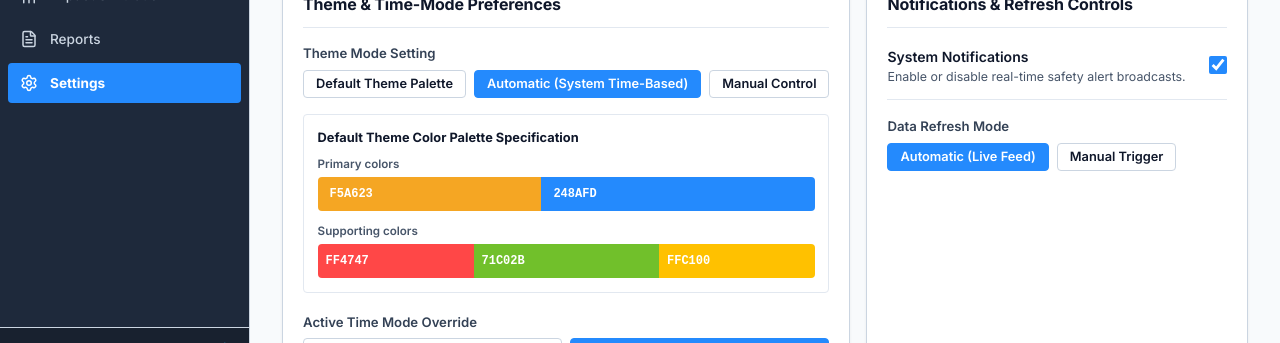
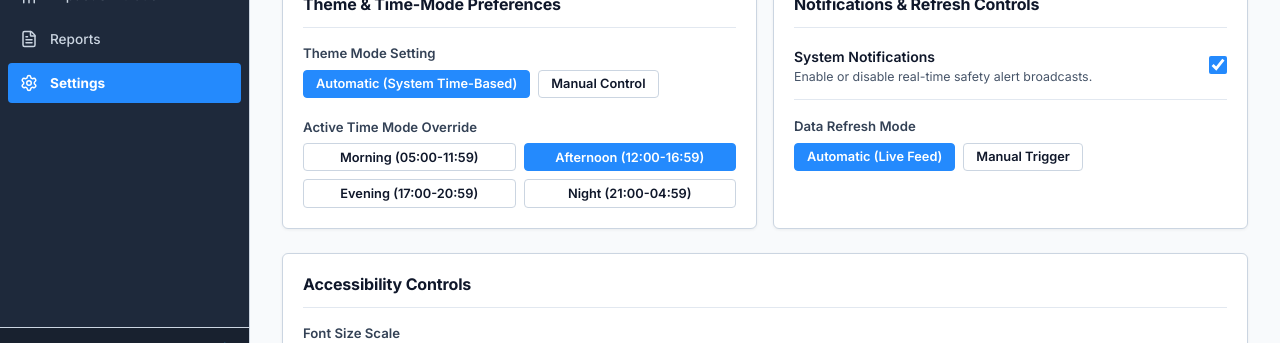
Before and after one commit to zdGARP/SafeRoad_AI, a React (Vite) app: page /settings in a window 1280 px wide. Shown: the part 431-774 px from the top of the page. Built offline with nearby package versions, Linux system fonts and the light colour scheme; no server answers.

Commit message:
Remove Default Theme Color Palette Specification box from frontend UI in SettingsPage.jsx

```diff
--- a/src/pages/SettingsPage.jsx
+++ b/src/pages/SettingsPage.jsx
@@ -72,14 +72,7 @@ export const SettingsPage = () => {
           <div style={{ display: 'flex', flexDirection: 'column', gap: '1.25rem' }}>
             <div>
               <label className="gov-label">Theme Mode Setting</label>
-              <div style={{ display: 'flex', gap: '0.5rem', marginBottom: '1rem' }}>
-                <Button
-                  variant={themeModeSetting === 'Default' ? 'primary' : 'secondary'}
-                  size="sm"
-                  onClick={() => { setThemeModeSetting('Default'); setManualTimeModeOverride(null); }}
-                >
-                  Default Theme Palette
-                </Button>
+              <div style={{ display: 'flex', gap: '0.5rem' }}>
                 <Button
                   variant={themeModeSetting === 'Automatic' ? 'primary' : 'secondary'}
                   size="sm"
@@ -94,46 +87,6 @@ export const SettingsPage = () => {
                 >
                   Manual Control
                 </Button>
-              </div>
-
-              {/* Specification Palette Preview Display */}
-              <div style={{ background: 'var(--bg-surface)', padding: '0.85rem', borderRadius: 'var(--radius-sm)', border: '1px solid var(--border-color-subtle)' }}>
-                <span style={{ fontSize: '0.8rem', fontWeight: 700, color: 'var(--text-main)', display: 'block', marginBottom: '0.5rem' }}>
-                  Default Theme Color Palette Specification
-                </span>
-
-                {/* Primary Colors */}
-                <div style={{ marginBottom: '0.75rem' }}>
-                  <span style={{ fontSize: '0.725rem', color: 'var(--text-subtle)', display: 'block', marginBottom: '0.25rem', fontWeight: 600 }}>
-                    Primary colors
-                  </span>
-                  <div style={{ display: 'flex', borderRadius: 'var(--radius-sm)', overflow: 'hidden', height: '34px', boxShadow: 'var(--shadow-sm)' }}>
-                    <div style={{ width: '45%', background: '#F5A623', color: '#ffffff', fontWeight: 700, fontSize: '0.75rem', display: 'flex', alignItems: 'center', paddingLeft: '0.75rem', fontFamily: 'monospace' }}>
-                      F5A623
-                    </div>
-                    <div style={{ width: '55%', background: '#248AFD', color: '#ffffff', fontWeight: 700, fontSize: '0.75rem', display: 'flex', alignItems: 'center', paddingLeft: '0.75rem', fontFamily: 'monospace' }}>
-                      248AFD
-                    </div>
-                  </div>
-                </div>
-
-                {/* Supporting Colors */}
-                <div>
-                  <span style={{ fontSize: '0.725rem', color: 'var(--text-subtle)', display: 'block', marginBottom: '0.25rem', fontWeight: 600 }}>
-                    Supporting colors
-                  </span>
-                  <div style={{ display: 'flex', borderRadius: 'var(--radius-sm)', overflow: 'hidden', height: '34px', boxShadow: 'var(--shadow-sm)' }}>
-                    <div style={{ flex: 1, background: '#FF4747', color: '#ffffff', fontWeight: 700, fontSize: '0.75rem', display: 'flex', alignItems: 'center', paddingLeft: '0.5rem', fontFamily: 'monospace' }}>
-                      FF4747
-                    </div>
-                    <div style={{ flex: 1.2, background: '#71C02B', color: '#ffffff', fontWeight: 700, fontSize: '0.75rem', display: 'flex', alignItems: 'center', paddingLeft: '0.5rem', fontFamily: 'monospace' }}>
-                      71C02B
-                    </div>
-                    <div style={{ flex: 1, background: '#FFC100', color: '#ffffff', fontWeight: 700, fontSize: '0.75rem', display: 'flex', alignItems: 'center', paddingLeft: '0.5rem', fontFamily: 'monospace' }}>
-                      FFC100
-                    </div>
-                  </div>
-                </div>
               </div>
             </div>
 
```
Also changed, not shown: 1 other file (tests, documents, lock files or other folders).
